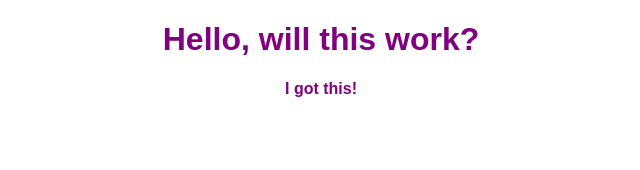
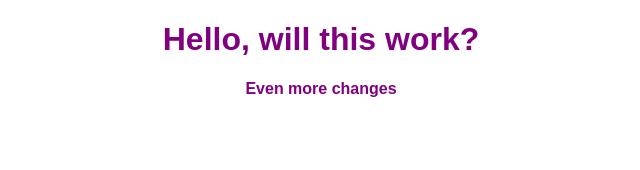
Before and after one commit to christianalfoni/new-git-flow, a React (Create React App) app: page / in a window 1280 px wide. Shown: the top 170 px of the page, without its empty margins (319-959 px from the left). Built offline with nearby package versions, Linux system fonts and the light colour scheme.

Commit message:
initial commit

```diff
--- a/src/App.js
+++ b/src/App.js
@@ -5,7 +5,7 @@ export default function App() {
   return (
     <div className="App">
       <h1>Hello, will this work?</h1>
-      <h4>I got this!</h4>
+      <h4>Even more changes</h4>
     </div>
   );
 }
```
